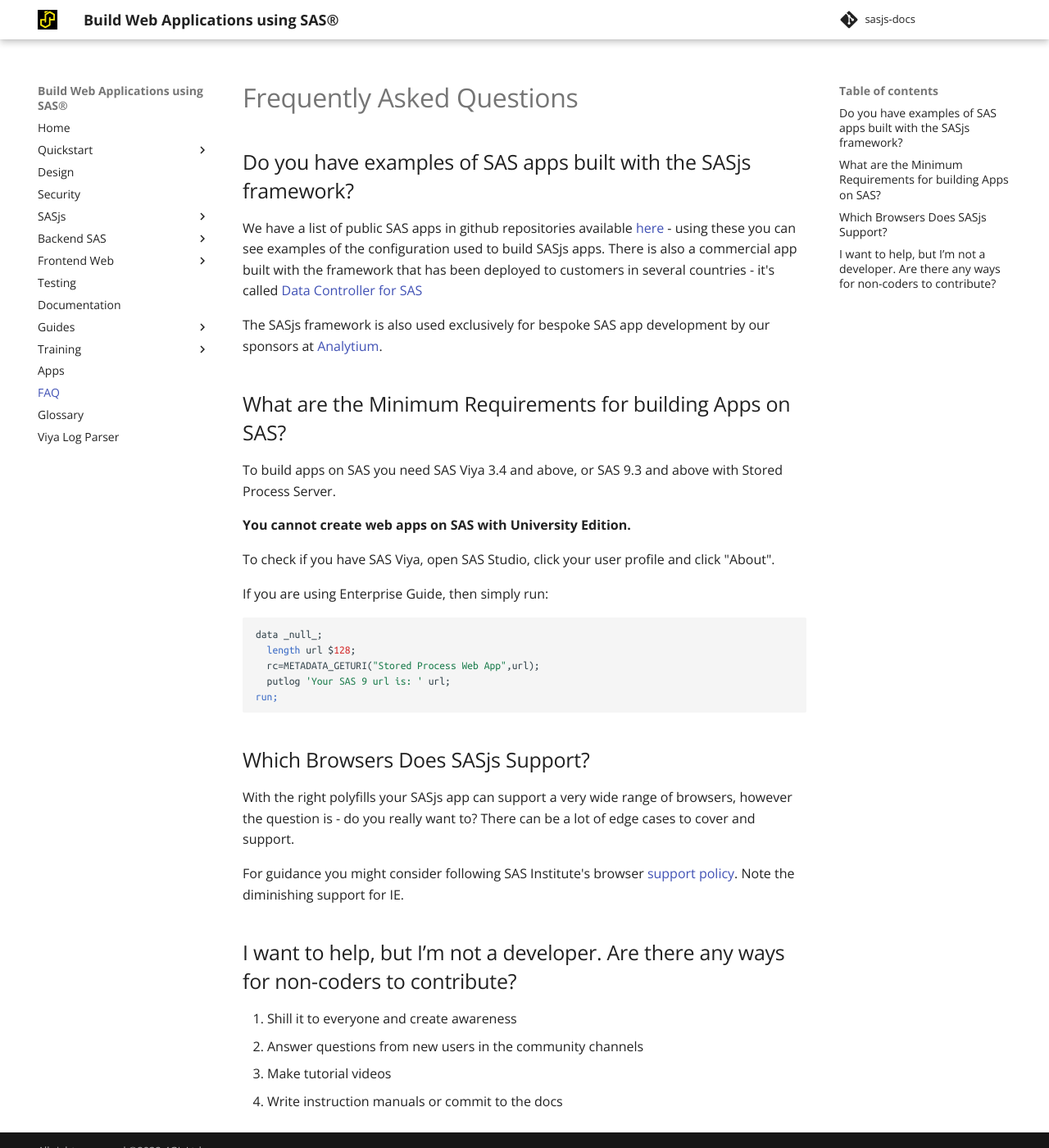
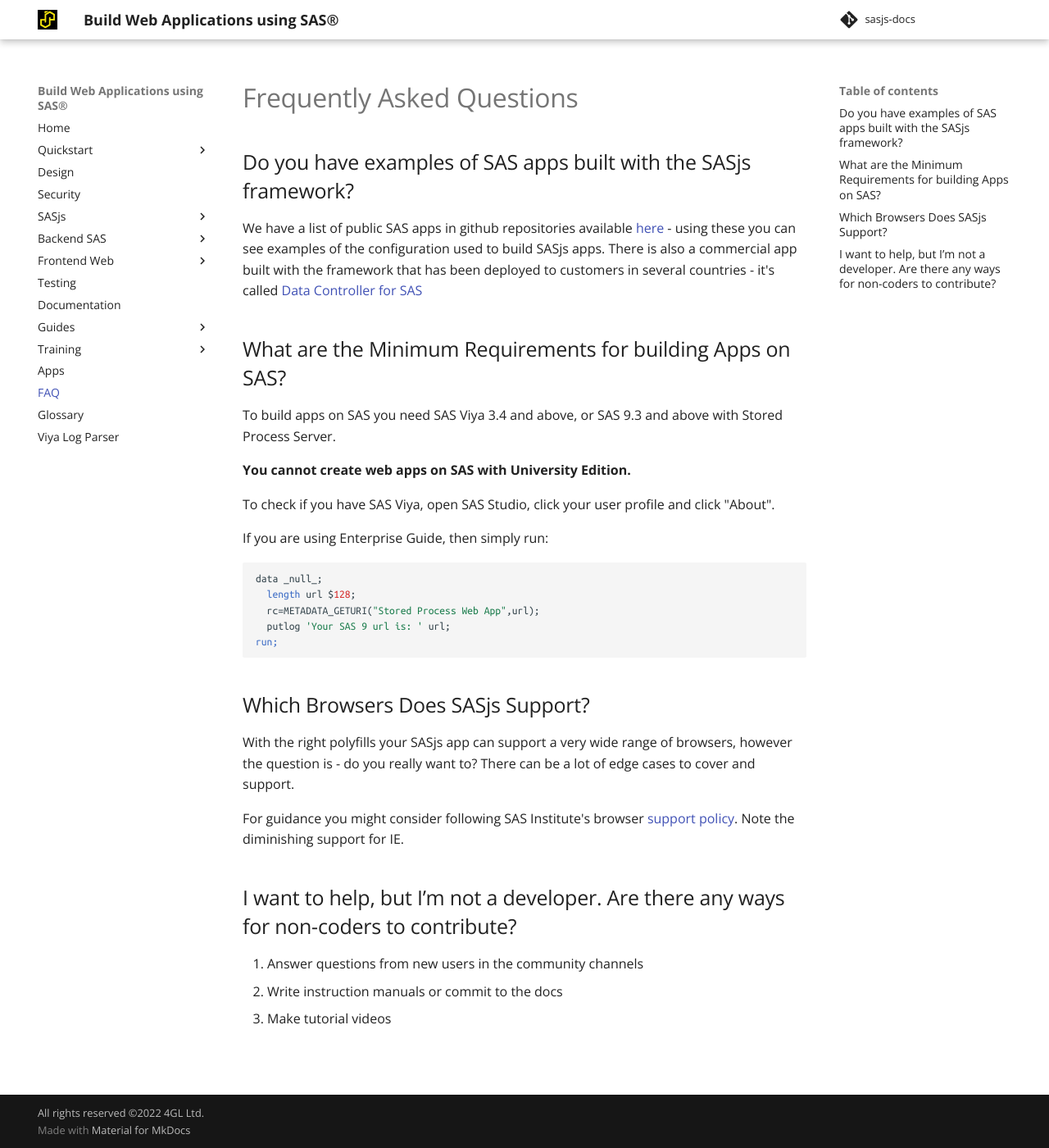
Before and after one commit to sasjs/sasjs.io, an MkDocs documentation site: the page built from docs/faq.md, in a window 1280 px wide and 1400 px high. Shown: the whole window at 82% size. Built offline with MkDocs 1.6.1 and Material for MkDocs 9.7.7, drawn with Linux system fonts in a browser that asks for light colours; comment, search, counter and statistics services are not loaded.

Commit message:
fix: autoapprove

```diff
--- a/docs/faq.md
+++ b/docs/faq.md
@@ -11,8 +11,6 @@
 ---------------------
 We have a list of public SAS apps in github repositories available [here](https://sasjs.io/apps/) - using these you can see examples of the configuration used to build SASjs apps.
 There is also a commercial app built with the framework that has been deployed to customers in several countries - it's called [Data Controller for SAS](https://datacontroller.io)
-
-The SASjs framework is also used exclusively for bespoke SAS app development by our sponsors at [Analytium](https://sasapps.io).
 
 
 What are the Minimum Requirements for building Apps on SAS?
@@ -44,10 +42,10 @@
 I want to help, but I’m not a developer. Are there any ways for non-coders to contribute?
 ---------------------
 
-1. Shill it to everyone and create awareness
-2. Answer questions from new users in the community channels
+1. Answer questions from new users in the community channels
+2. Write instruction manuals or commit to the docs
 3. Make tutorial videos
-4. Write instruction manuals or commit to the docs
+
 
 <script type="application/ld+json">
     {
@@ -65,7 +63,7 @@
         "name": "Which apps have been built with the SASjs framework?",
         "acceptedAnswer": {
           "@type": "Answer",
-          "text": "<p>A list of public SAS apps in github repositories is available <a href=https://sasjs.io/apps/>here</a></p> - using these you can see examples of the configuration used to build SASjs apps.<p>There is also a commercial app built with the framework that has been deployed to customers in several countries - it's called  <a href=https://datacontroller.io>Data Controller for SAS</a></p><p>The SASjs framework is also used exclusively for bespoke SAS app development by our sponsors at <a href=https://sasapps.io>Analytium</a>.</p>"
+          "text": "<p>A list of public SAS apps in github repositories is available <a href=https://sasjs.io/apps/>here</a></p> - using these you can see examples of the configuration used to build SASjs apps.<p>There is also a commercial app built with the framework that has been deployed to customers in several countries - it's called  <a href=https://datacontroller.io>Data Controller for SAS</a></p>"
         }
       }, {
         "@type": "Question",
```
Also changed, not shown: slides/suguki_devops.md (+0 -4 lines).
